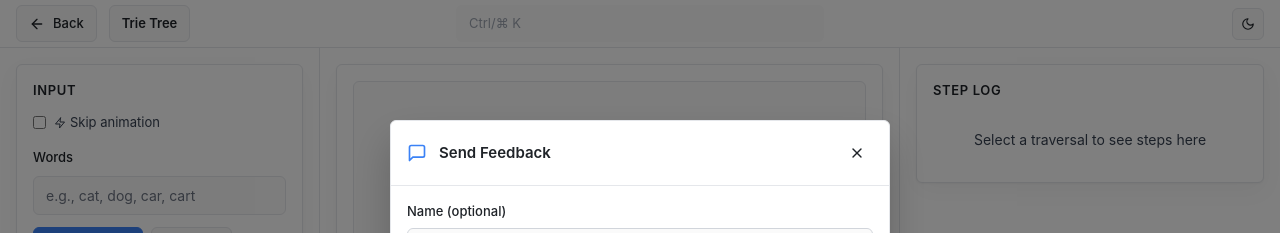
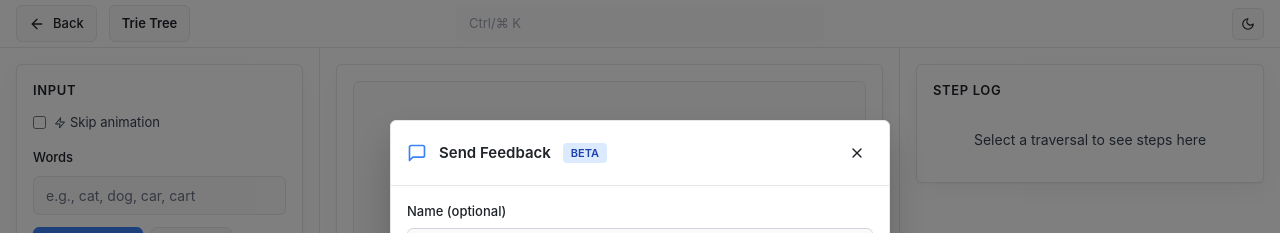
Before and after one commit to Ehiane/TreeVisualizer, a React (Vite) app: page /trie in a window 1280 px wide. Both pictures are taken after a click on the button 1228 px from the left and 748 px from the top of the page. Shown: the top 233 px of the page. Built offline with nearby package versions, Linux system fonts and the light colour scheme.

Commit message:
added beta tag for feedback form

```diff
--- a/src/components/FeedbackButton.tsx
+++ b/src/components/FeedbackButton.tsx
@@ -88,6 +88,20 @@ export function FeedbackButton() {
               <div style={{ display: 'flex', alignItems: 'center', gap: '12px' }}>
                 <MessageSquare size={20} style={{ color: 'var(--accent-9)' }} />
                 <h3 style={{ margin: 0, fontSize: '15px', fontWeight: 600 }}>Send Feedback</h3>
+                <span
+                  style={{
+                    padding: '2px 8px',
+                    fontSize: '11px',
+                    fontWeight: 600,
+                    borderRadius: '4px',
+                    background: 'var(--accent-3)',
+                    color: 'var(--accent-11)',
+                    cursor: 'help',
+                  }}
+                  title="This feature may or may not be working"
+                >
+                  BETA
+                </span>
                 <button
                   className={styles.btnIcon}
                   onClick={() => setIsOpen(false)}
```
